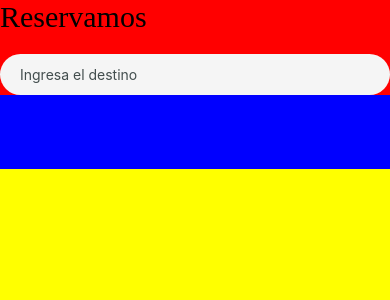
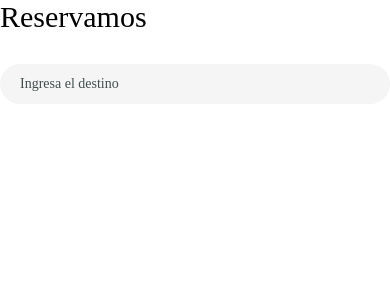
Before and after one commit to dagamo/reservamos_challenge, a React Native app: screen / in a window 390 px wide. Shown: the top 300 px of the page. Built offline with nearby package versions, Linux system fonts and the light colour scheme.

Commit message:
update/header_section

```diff
--- a/src/components/atoms/SearchButton/styles.ts
+++ b/src/components/atoms/SearchButton/styles.ts
@@ -1,4 +1,5 @@
 import {StyleSheet} from 'react-native';
+import {fonts} from '../../../utils/fonts';
 import {theme} from '../../../utils/theme';
 import {typographyColors} from '../../../utils/typographyColors';
 
@@ -11,5 +12,6 @@ export const styles = StyleSheet.create({
   },
   text: {
     color: typographyColors.secondary,
+    fontFamily: fonts.light,
   },
 });
--- a/src/components/molecules/SearchSection/index.tsx
+++ b/src/components/molecules/SearchSection/index.tsx
@@ -6,11 +6,11 @@ import {styles} from './styles';
 
 export const SearchSection = () => {
   return (
-    <View style={styles.searchSection}>
-      <View style={{marginBottom: 20}}>
+    <>
+      <View style={styles.titleContainer}>
         <Title text="Reservamos" />
       </View>
       <DestinationSearch />
-    </View>
+    </>
   );
 };
--- a/src/components/molecules/SearchSection/styles.ts
+++ b/src/components/molecules/SearchSection/styles.ts
@@ -1,7 +1,7 @@
 import {StyleSheet} from 'react-native';
 
 export const styles = StyleSheet.create({
-  searchSection: {
-    backgroundColor: 'red',
+  titleContainer: {
+    marginBottom: 30,
   },
 });
--- a/src/templates/WeatherComparison/index.tsx
+++ b/src/templates/WeatherComparison/index.tsx
@@ -5,10 +5,10 @@ import {SearchSection} from '../../components/molecules/SearchSection';
 export const WeatherComparison = () => {
   return (
     <>
-      <View style={{flex: 1, backgroundColor: 'blue'}}>
+      <View>
         <SearchSection />
       </View>
-      <View style={{flex: 4, backgroundColor: 'yellow'}}></View>
+      <View></View>
     </>
   );
 };
--- a/src/utils/fonts.ts
+++ b/src/utils/fonts.ts
@@ -1,3 +1,4 @@
 export const fonts = {
   bold: 'Muli-Bold',
+  light: 'Muli-Light',
 };
```
